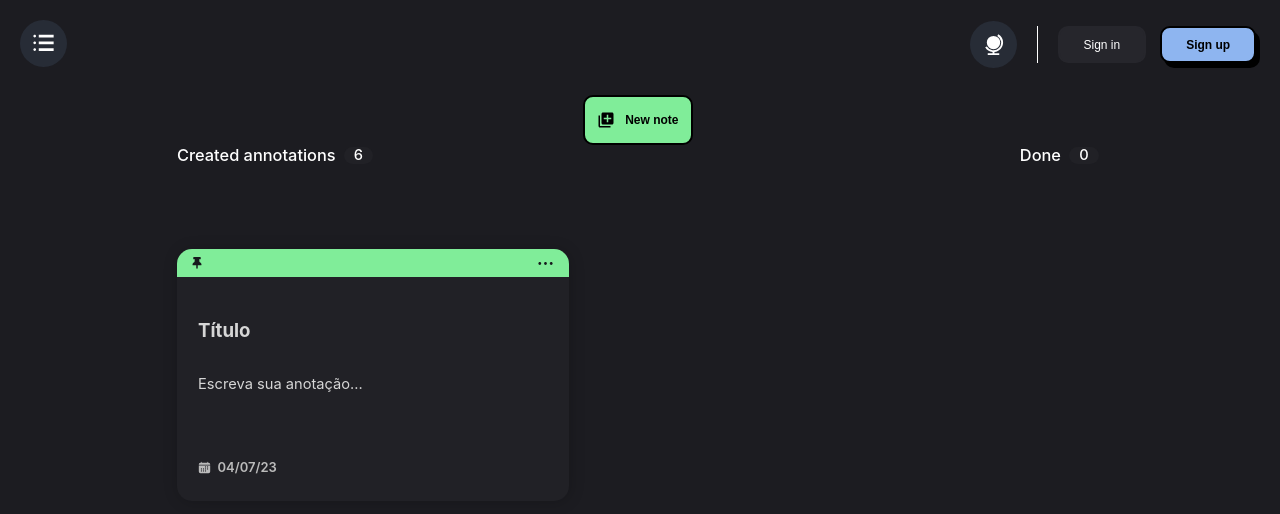
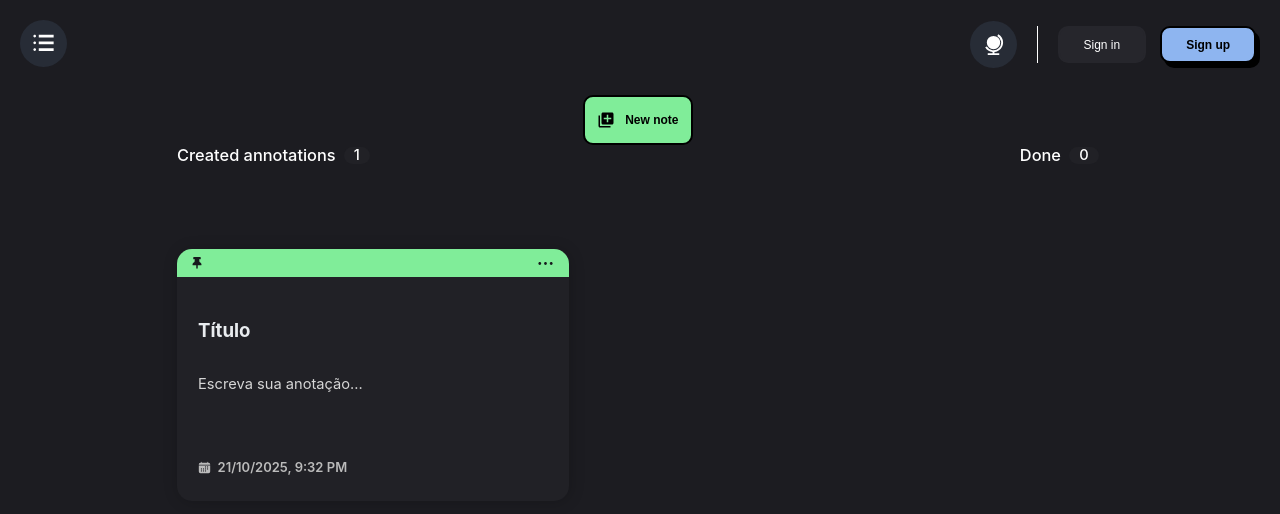
Before and after one commit to RichardPompeo/personspace, a Next.js app in the folder apps/web/: page /annotations in a window 1280 px wide. Both pictures are taken after a click on the button "New note". Shown: the top 514 px of the page. Built offline with nearby package versions, Linux system fonts and the light colour scheme; a web font is replaced by a local one.

Commit message:
feat: small changes annotations page

```diff
--- a/apps/web/app/annotations/page.tsx
+++ b/apps/web/app/annotations/page.tsx
@@ -43,7 +43,7 @@ export default function Annotations() {
         <ContentNotes>
           <HeaderNotes>
             <TitleNotes>
-              Created annotations <span>6</span>
+              Created annotations <span>{cardNotes.length}</span>
             </TitleNotes>
             <TitleNotes>
               Done <span>0</span>
--- a/apps/web/components/CardNotes.tsx
+++ b/apps/web/components/CardNotes.tsx
@@ -1,4 +1,6 @@
 import { useRef, useState } from "react";
+
+import { format } from "date-fns";
 
 import { Popover } from "antd";
 
@@ -17,7 +19,7 @@ import {
   SelectColors,
   Colors,
   Tools,
-  Date,
+  DateAndTime,
   Title,
   Text,
   PlaceholderTitle,
@@ -33,8 +35,11 @@ interface CardNotesProps {
 export default function CardNotes(props: CardNotesProps) {
   const contentEditableRefTitle = useRef<any>();
   const contentEditableRefText = useRef<any>();
+
   const [notesTitle, setNotesTitle] = useState<string>("");
   const [notesText, setNotesText] = useState<string>("");
+
+  const currentDateTime = format( new Date(), 'dd/MM/yyyy, h:mm a');
 
   const saveNotesTitle = () => {
     const getNotesTitle = contentEditableRefTitle.current.innerText;
@@ -93,9 +98,9 @@ export default function CardNotes(props: CardNotesProps) {
         <PlaceholderText display={notesText}>Escreva sua anotação...</PlaceholderText>
         <ContentText contentEditable="true" ref={contentEditableRefText} onInput={saveNotesText}></ContentText>
       </Text>
-      <Date>
-        <IoCalendar fill="#bbbbbb" /> 04/07/23
-      </Date>
+      <DateAndTime>
+        <IoCalendar fill="#bbbbbb" /> {currentDateTime}
+      </DateAndTime>
     </Container>
   );
 }
--- a/apps/web/package.json
+++ b/apps/web/package.json
@@ -12,6 +12,7 @@
     "@apollo/client": "^3.7.14",
     "antd": "^5.4.7",
     "components": "^0.1.0",
+    "date-fns": "^2.30.0",
     "i18next": "^22.4.15",
     "i18next-browser-languagedetector": "^7.0.1",
     "next": "^13.4.1",
--- a/apps/web/styles/components/CardNotesStyles.ts
+++ b/apps/web/styles/components/CardNotesStyles.ts
@@ -90,7 +90,7 @@ export const Title = styled.div`
 export const PlaceholderTitle = styled.h1<PlaceholderProps>`
   display: ${(props) => (props.display ? "none" : "flex")};
   position: absolute;
-  color: #d6d6d6;
+  color: #e9ecef;
   font-size: 14pt;
   font-weight: 700;
 `;
@@ -127,7 +127,7 @@ export const ContentText = styled.div`
   font-weight: 400;
 `;
 
-export const Date = styled.p`
+export const DateAndTime = styled.p`
   font-size: 13px;
   font-weight: 600;
   color: #bbbbbb;
```
Also changed, not shown: 1 other file (tests, documents, lock files or other folders).
